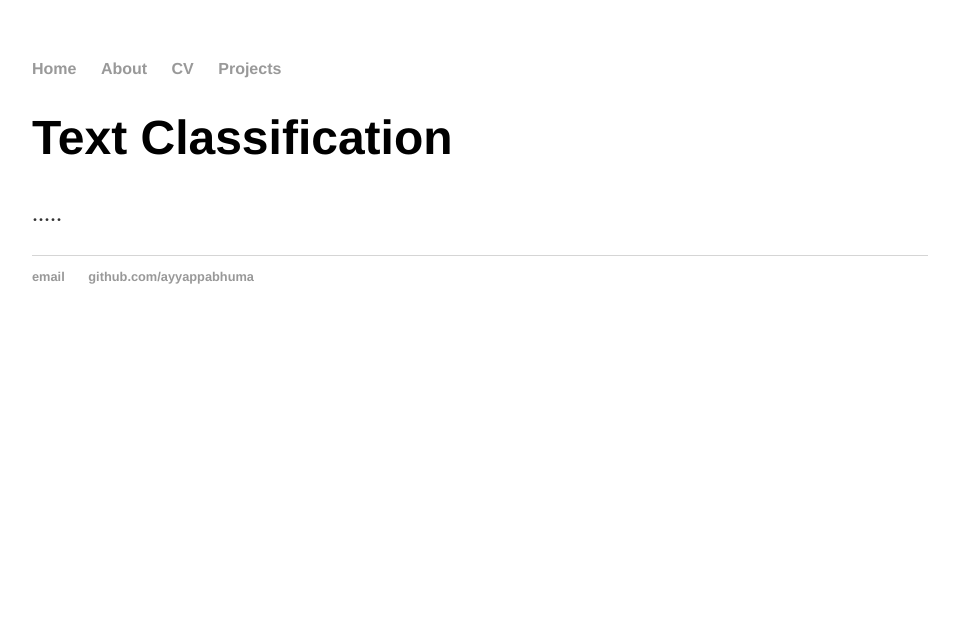
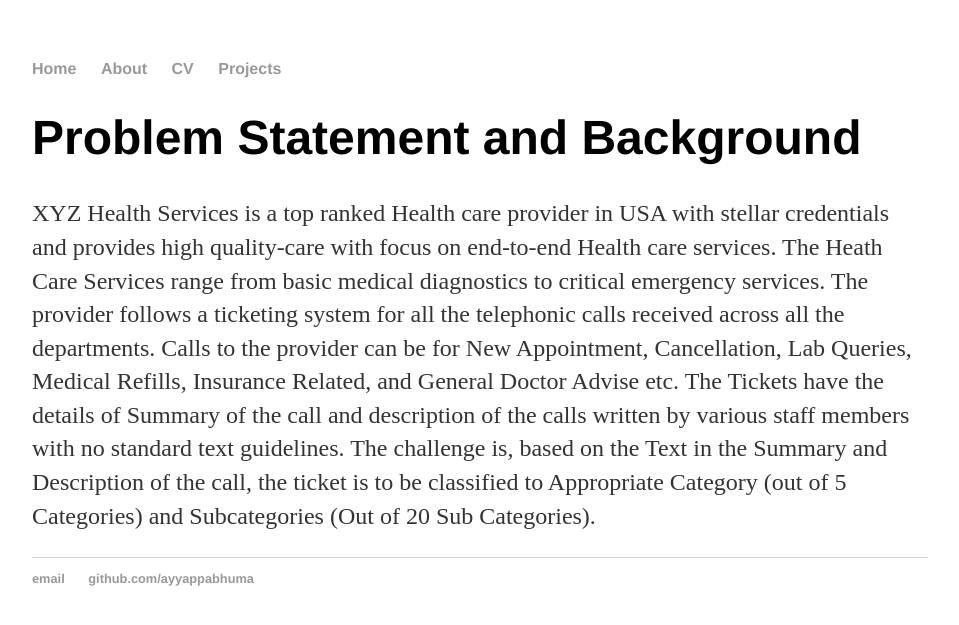
Before and after one commit to abhuma1211/Hello-World, a Jekyll site: the page built from textclassification.html, in a window 1280 px wide. Shown: the top 625 px of the page, without its empty margins (160-1119 px from the left). Built offline with Jekyll 4.4.1, drawn with Linux system fonts in a browser that asks for light colours.

Commit message:
Update textclassification.html

```diff
--- a/textclassification.html
+++ b/textclassification.html
@@ -3,6 +3,15 @@ layout: default
 title: Text Classification
 ---
 <div class="blurb">
-	<h1>			Text Classification</h1>
-		<p>.....</p>
+	<h1>Problem Statement and Background</h1>
+		<p>XYZ Health Services is a top ranked Health care provider in USA with stellar credentials and
+provides high quality-care with focus on end-to-end Health care services. The Heath Care Services
+range from basic medical diagnostics to critical emergency services. The provider follows a
+ticketing system for all the telephonic calls received across all the departments. Calls to the
+provider can be for New Appointment, Cancellation, Lab Queries, Medical Refills, Insurance
+Related, and General Doctor Advise etc. The Tickets have the details of Summary of the call and
+description of the calls written by various staff members with no standard text guidelines.
+The challenge is, based on the Text in the Summary and Description of the call, the ticket is to be
+classified to Appropriate Category (out of 5 Categories) and Subcategories (Out of 20 Sub
+Categories).</p>
 </div><!-- /.blurb -->
```
